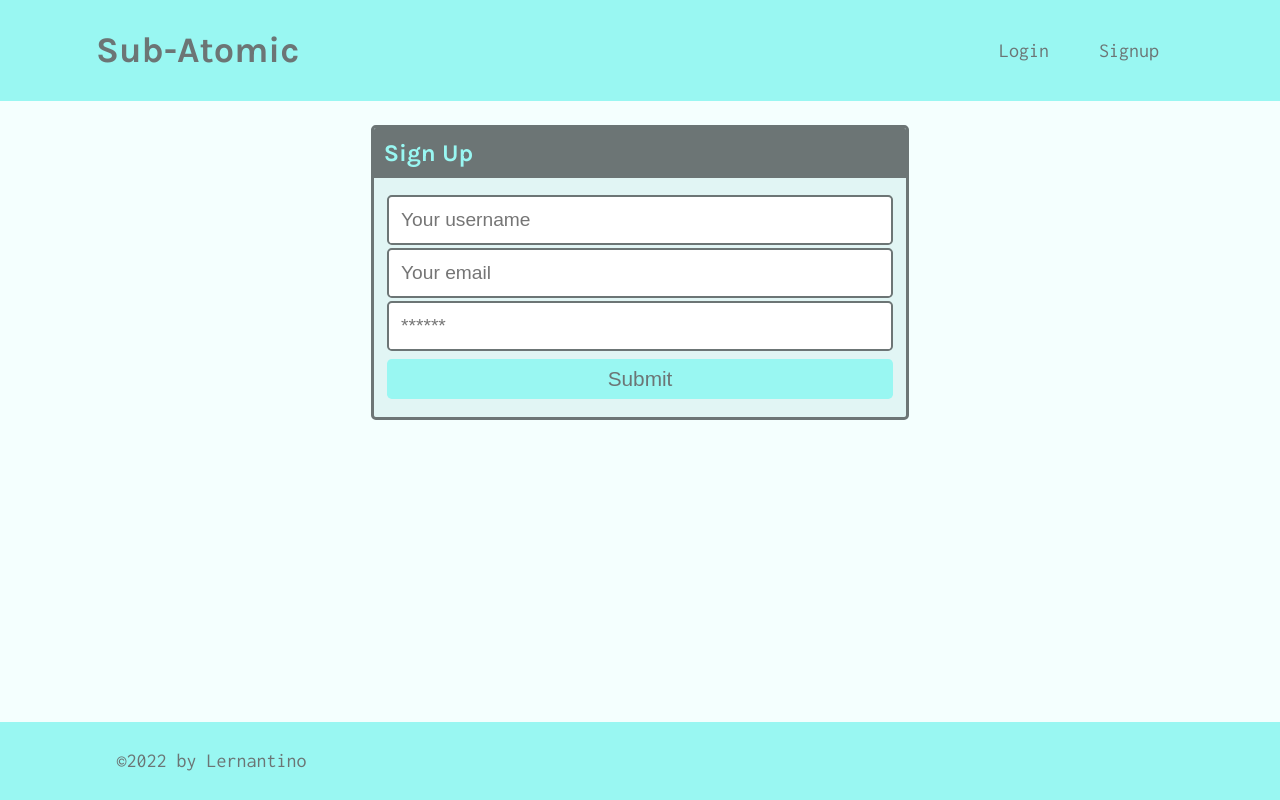
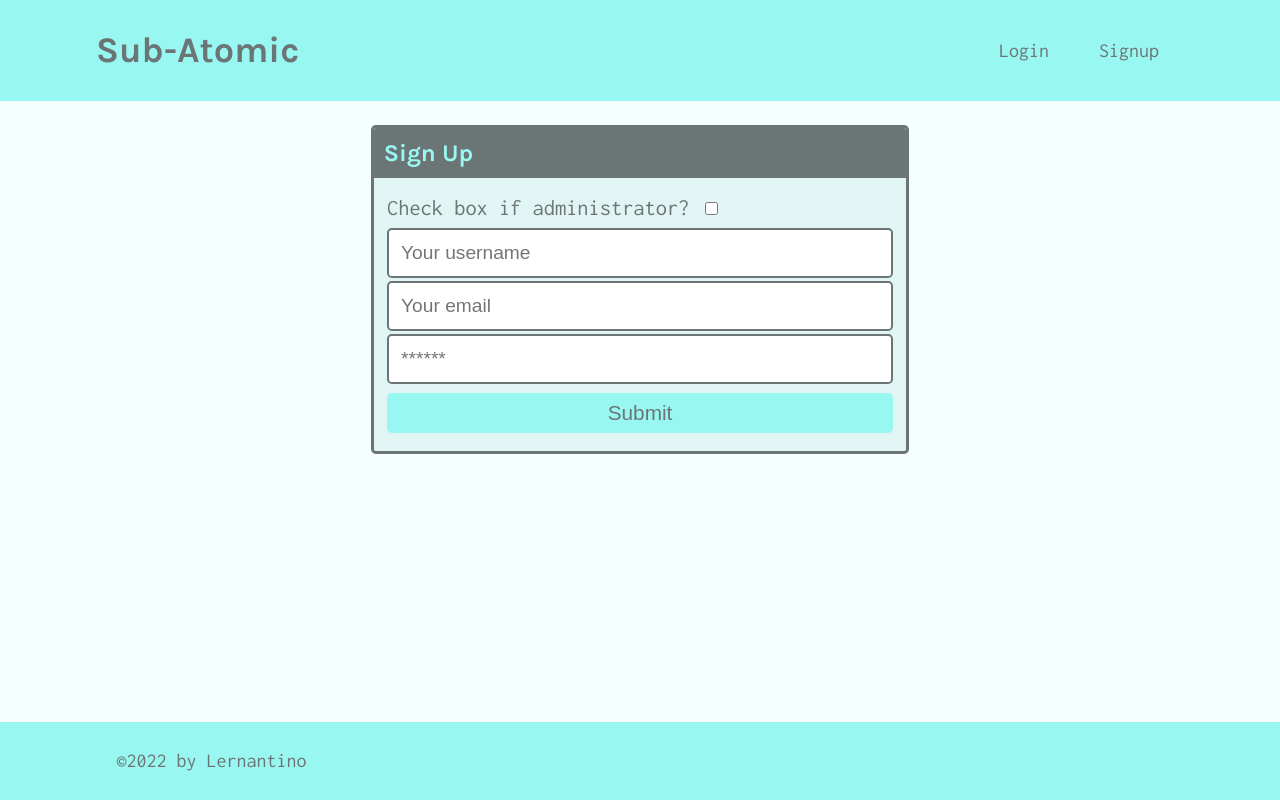
Before and after one commit to rva-mike/Substitute-Finder, a React (Create React App) app in the folder client/: page /signup in a window 1280 px wide. Built offline with nearby package versions, Linux system fonts and the light colour scheme.

Commit message:
added fields to signup form

```diff
--- a/client/src/pages/Signup.js
+++ b/client/src/pages/Signup.js
@@ -1,25 +1,31 @@
-import React, { useState } from 'react';
-import { useMutation } from '@apollo/client';
-import { ADD_USER } from '../utils/mutations';
+import React, { useState } from "react";
+import { useMutation } from "@apollo/client";
+import { ADD_USER } from "../utils/mutations";
 
-import Auth from '../utils/auth';
+import Auth from "../utils/auth";
 
 const Signup = () => {
   const [formState, setFormState] = useState({
-    username: '',
-    email: '',
-    password: '',
+    username: "",
+    email: "",
+    password: "",
+    admin: false,
+    school: "",
   });
   const [addUser, { error }] = useMutation(ADD_USER);
 
   // update state based on form input changes
   const handleChange = (event) => {
+    const admin = document.getElementById("admin").checked;
+    const school = document.getElementById("school")?.value || "";
     const { name, value } = event.target;
-
     setFormState({
       ...formState,
       [name]: value,
+      admin: admin,
+      school: school,
     });
+    console.log(formState);
   };
 
   // submit form
@@ -44,6 +50,13 @@ const Signup = () => {
           <h4 className="card-header">Sign Up</h4>
           <div className="card-body">
             <form onSubmit={handleFormSubmit}>
+              <label htmlFor="admin">Check box if administrator? </label>
+              <input
+                type={`checkbox`}
+                name="admin"
+                id="admin"
+                onMouseDown={handleChange}
+              ></input>
               <input
                 className="form-input"
                 placeholder="Your username"
@@ -71,6 +84,19 @@ const Signup = () => {
                 value={formState.password}
                 onChange={handleChange}
               />
+              {formState.admin &&
+                <>
+                  <label htmlFor="school">Select your school </label>
+                  <select name="school" id="school" onChange={handleChange}>
+                    <option value="HTM Elementary">HTM Elementary</option>
+                    <option value="Code Academy">Code Academy</option>
+                    <option value="Express Middle School">
+                      Express Middle School
+                    </option>
+                    <option value="Performant High">Performant High</option>
+                  </select>
+                </>
+            }
               <button className="btn d-block w-100" type="submit">
                 Submit
               </button>
```
